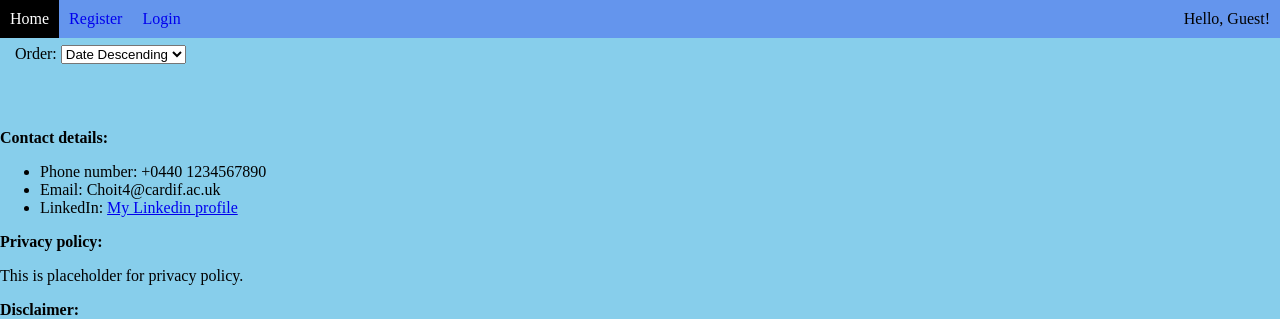
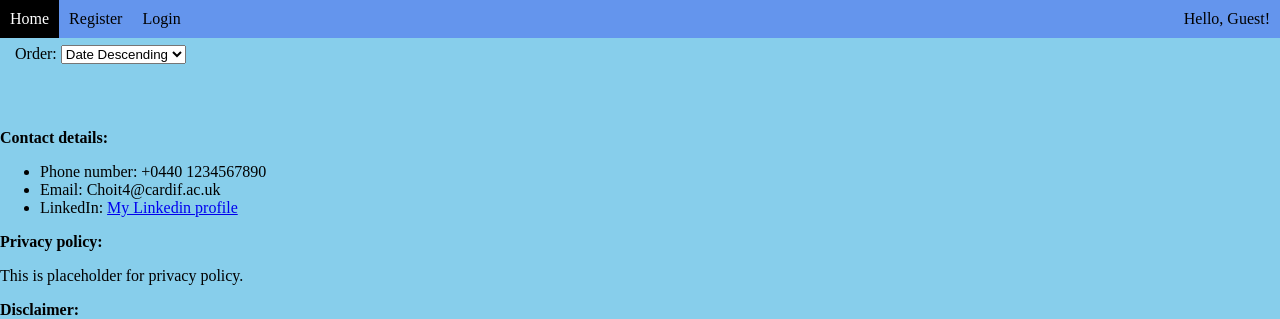
Before and after one commit to simon112196/flask_blog, a Flask app: page /home in a window 1280 px wide. Shown: the top 319 px of the page. Run offline with Flask 2, Linux system fonts and the light colour scheme; data that the repository does not hold is empty; some libraries are stand-ins or nearby versions.

Commit message:
Style update

```diff
--- a/blog/static/style.css
+++ b/blog/static/style.css
@@ -23,6 +23,7 @@ body{
 }
 a.header{
     float: left;
+    color:black
 }
 
 a.header:hover{
```
